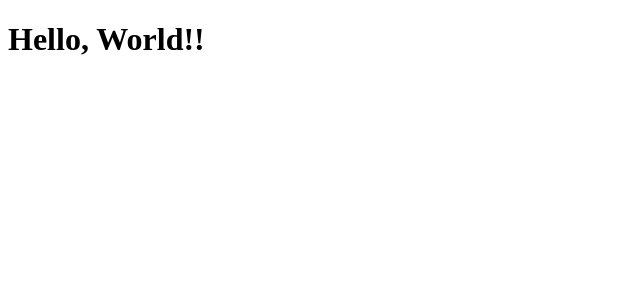
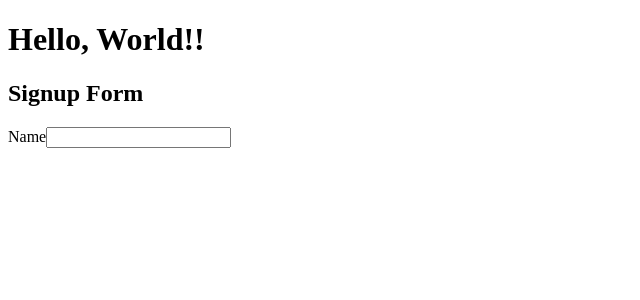
Before and after one commit to kahoragachau/skoolie-frontend, a React (Create React App) app: page / in a window 1280 px wide. Shown: the top 300 px of the page, without its empty margins (0-640 px from the left). Built offline with nearby package versions, Linux system fonts and the light colour scheme.

Commit message:
- Install tailwindcss dependencies

```diff
--- a/package.json
+++ b/package.json
@@ -34,5 +34,10 @@
       "last 1 firefox version",
       "last 1 safari version"
     ]
+  },
+  "devDependencies": {
+    "autoprefixer": "^10.4.13",
+    "postcss": "^8.4.19",
+    "tailwindcss": "^3.2.4"
   }
 }
--- /dev/null
+++ b/postcss.config.js
@@ -0,0 +1,6 @@
+module.exports = {
+  plugins: {
+    tailwindcss: {},
+    autoprefixer: {},
+  },
+}
--- a/src/components/App.js
+++ b/src/components/App.js
@@ -1,6 +1,13 @@
+import Signup from "./Signup";
+
+
 function App() {
   return (
-   <h1> Hello, World!!</h1>
+    <>
+    <h1> Hello, World!!</h1>
+    <h2> Signup Form</h2>
+    <Signup />
+   </>
   );
 }
 
--- a/src/components/Signup.js
+++ b/src/components/Signup.js
@@ -0,0 +1,10 @@
+function Signup(){
+   return(
+    <>
+        <label>Name</label>
+        <input type="text"></input>
+    </>
+   )
+}
+
+export default Signup;
```
Also changed, not shown: tailwind.config.js (added, +8 -0 lines), 1 other file (tests, documents, lock files or other folders).
